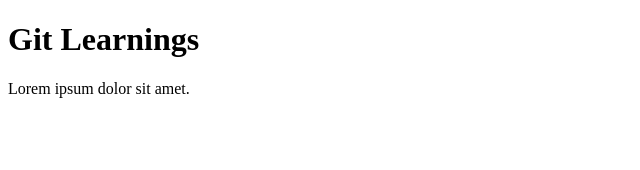
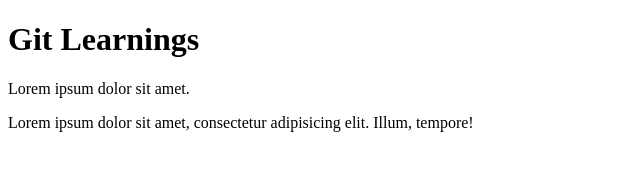
Before and after one commit to VarunRahulM/GIT, a plain HTML site: page Project/Index.html in a window 1280 px wide. Shown: the whole page, without its empty margins (0-640 px from the left). Drawn offline with Linux system fonts and the light colour scheme.

Commit message:
Updated Html file.

```diff
--- a/Project/Index.html
+++ b/Project/Index.html
@@ -7,5 +7,6 @@
 <body>
     <h1>Git Learnings</h1>
     <p>Lorem ipsum dolor sit amet.</p>
+    <p>Lorem ipsum dolor sit amet, consectetur adipisicing elit. Illum, tempore!</p>
 </body>
 </html>
```
